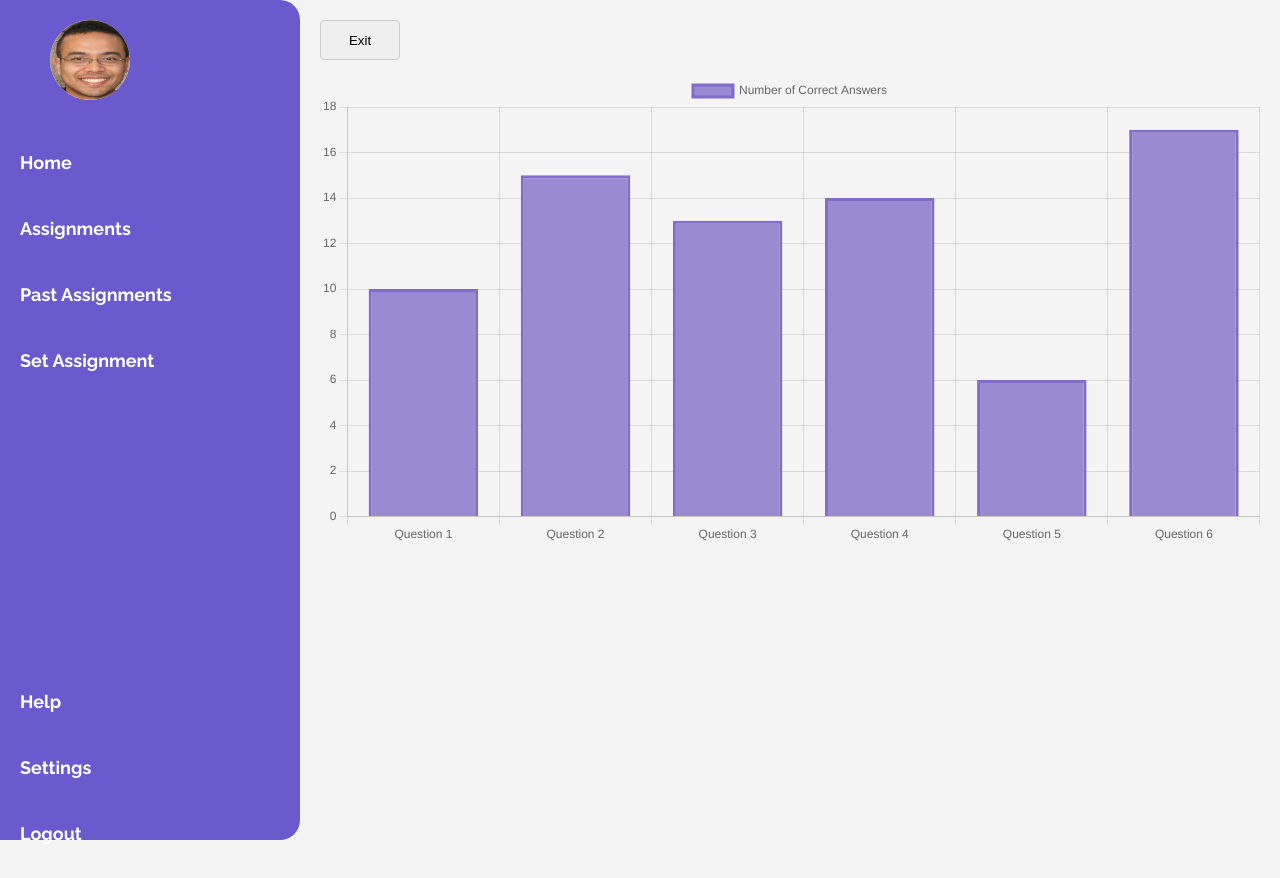
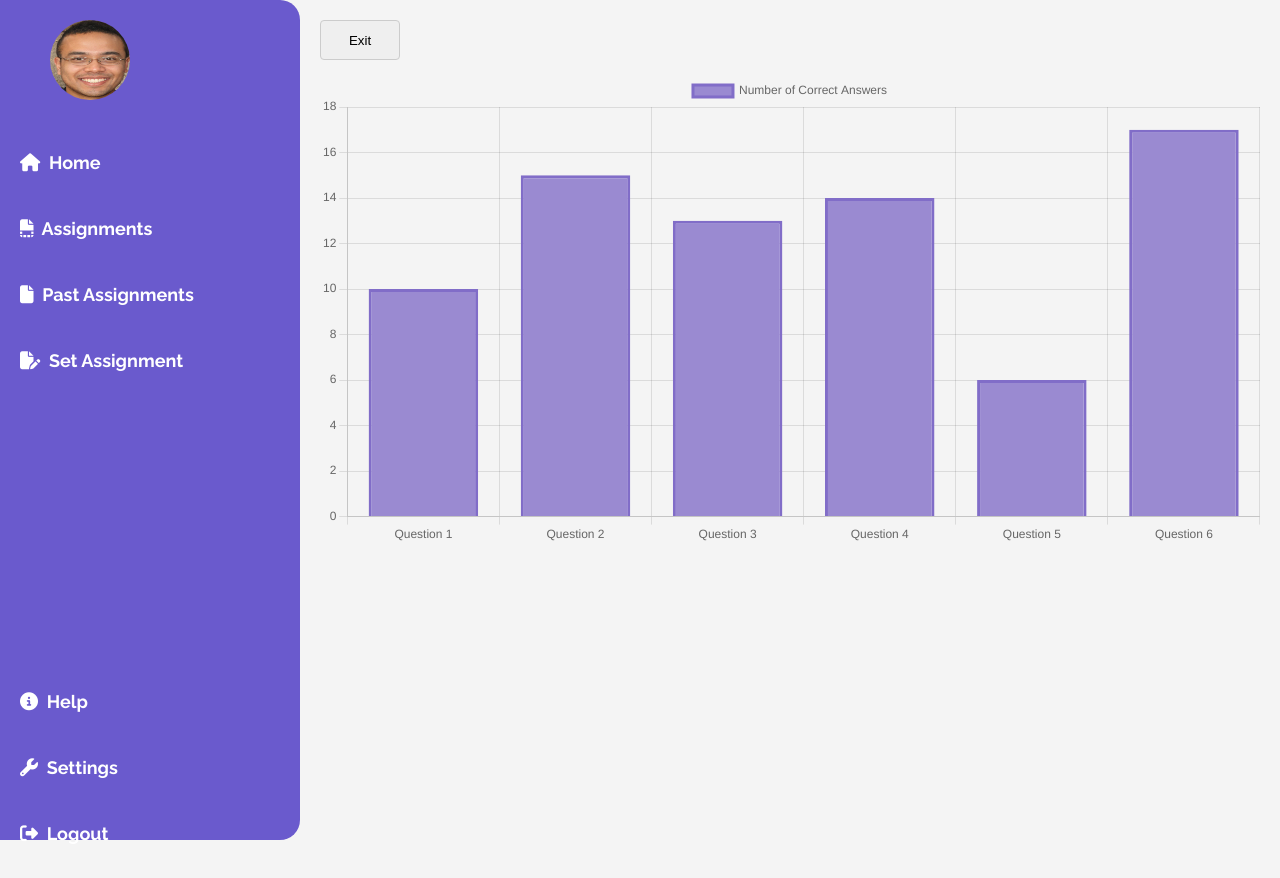
Before and after one commit to ThatOneGuy9002/HCI_Project, a plain HTML site: page AnswerGraph.html in a window 1280 px wide. Drawn offline with nearby package versions, Linux system fonts and the light colour scheme.

Commit message:
icons on graph

```diff
--- a/AnswerGraph.html
+++ b/AnswerGraph.html
@@ -6,6 +6,7 @@
     <title>Staff Home</title>
     <link rel="stylesheet" href="style.css">
     <script src="https://cdn.jsdelivr.net/npm/chart.js"></script>
+    <script src="https://kit.fontawesome.com/02ac7a1032.js" crossorigin="anonymous"></script>
 </head>
 <body class="otherBody">
         <!-- Sidebar -->
@@ -14,18 +15,18 @@
                 <img src="images/pruksamanee.png" alt="Profile Icon">
             </div>
             <nav class="nav-menu">
-                <ul>
-                    <li><a href="StaffHome.html">Home</a></li>
-                    <li><a href="StaffAssignments.html">Assignments</a></li>
-                    <li><a href="StaffPastAssignments.html">Past Assignments</a></li>
-                    <li><a href="StaffSetAssignment.html">Set Assignment</a></li>
-                </ul>
-                <ul class="footer-menu">
-                    <li>Help</li>
-                    <li>Settings</li>
-                    <li><a href="index.html">Logout</a></li>
-                </ul>
-            </nav>
+              <ul>
+                  <li><a href="StaffHome.html"><i class="fa-solid fa-house"></i>&nbsp; Home</a></li>
+                  <li><a href="StaffAssignments.html"><i class="fa-solid fa-file-half-dashed"></i>&nbsp; Assignments</a></li>
+                  <li><a href="StaffPastAssignments.html"><i class="fa-solid fa-file"></i>&nbsp; Past Assignments</a></li>
+                  <li><a href="StaffSetAssignment.html"><i class="fa-solid fa-file-pen"></i>&nbsp; Set Assignment</a></li>
+              </ul>
+              <ul class="footer-menu">
+                  <li><a href="StaffHelp.html"><i class="fa-solid fa-circle-info"></i>&nbsp; Help</a></li>
+                  <li><a href="StaffSettings.html"><i class="fa-solid fa-wrench"></i>&nbsp; Settings</a></li>
+                  <li><a href="index.html"><i class="fa-solid fa-right-from-bracket"></i>&nbsp; Logout</a></li>
+              </ul>
+          </nav>
         </div>
     <div class="main-content">
         <div>
```
